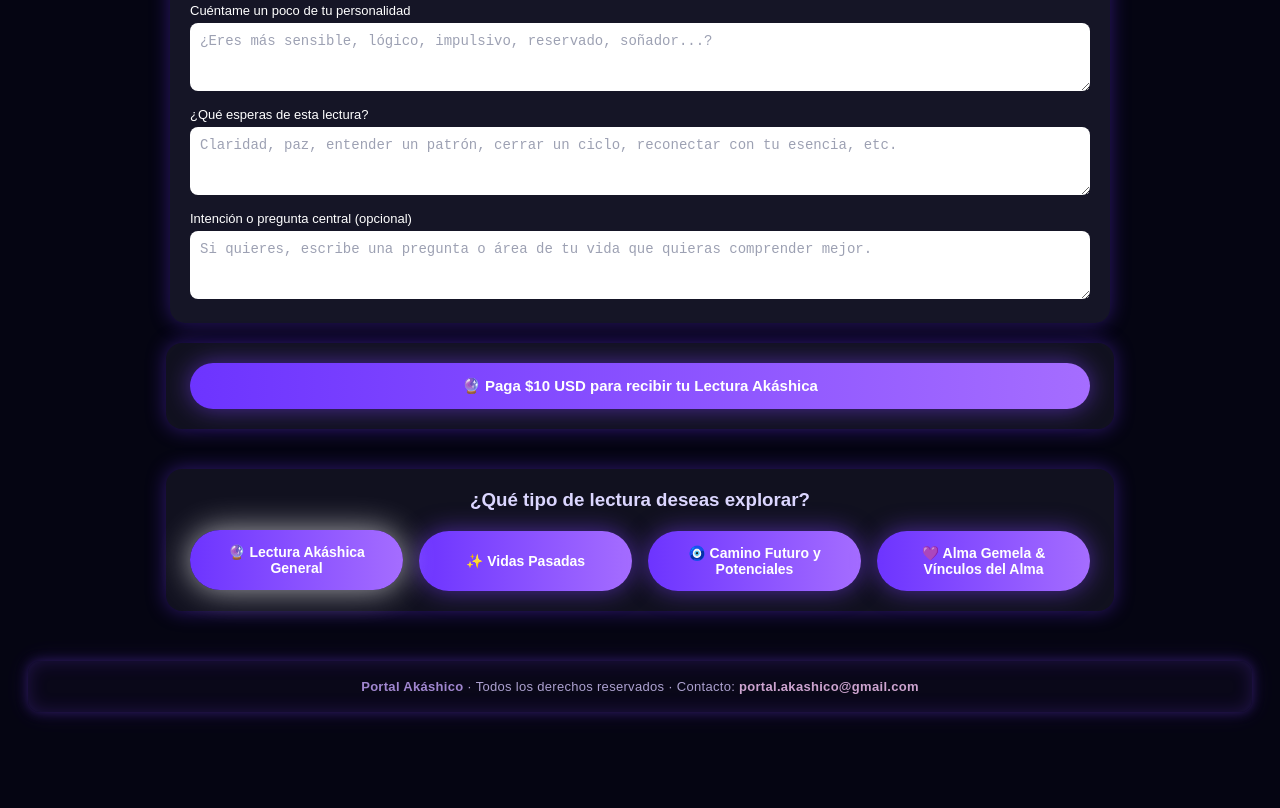
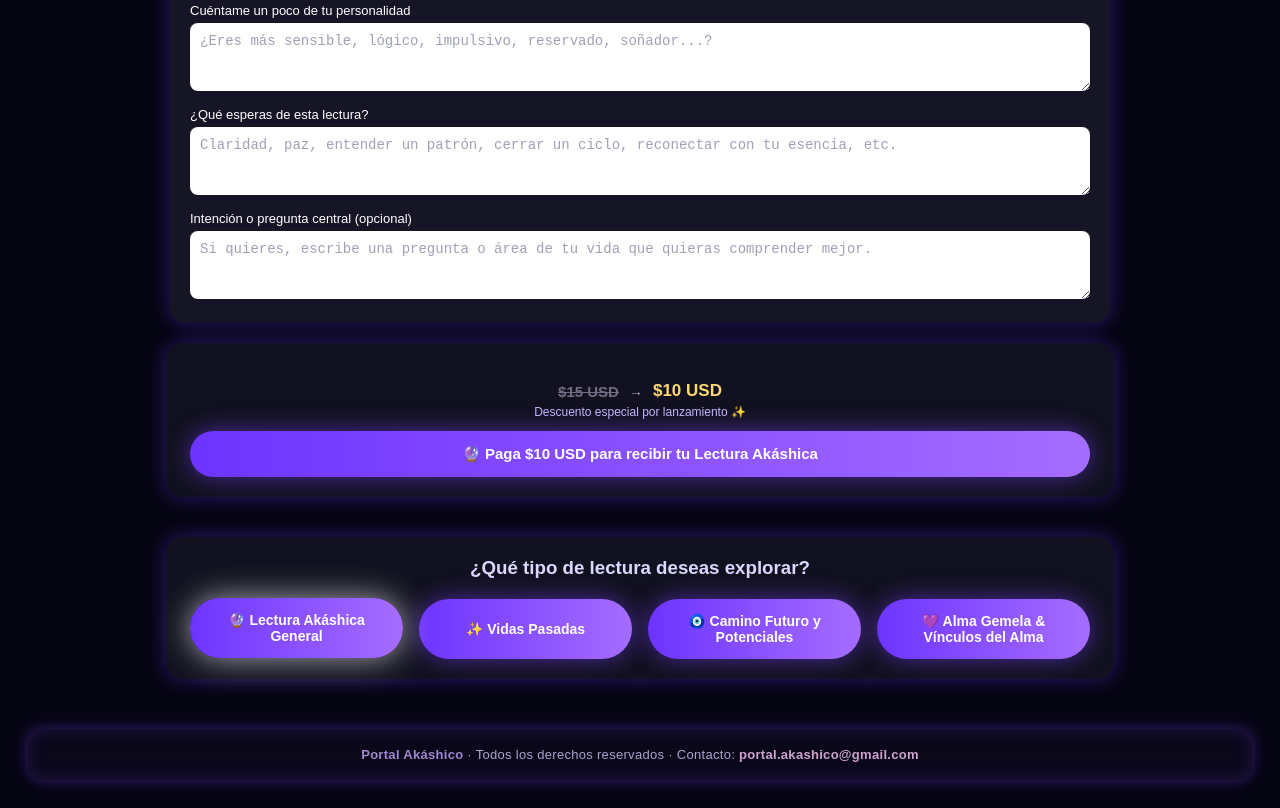
Before and after one commit to portal-akashico/portal-akashico, a website: page public/index.html in a window 1280 px wide. Shown: the part 606-1414 px from the top of the page. Before the commit the page ends 1346 px from the top, so only its background shows below. Drawn offline with nearby package versions, Linux system fonts and the light colour scheme.

Commit message:
Descuento

```diff
--- a/public/index.html
+++ b/public/index.html
@@ -367,6 +367,45 @@
       #cerrar-legal:hover {
         opacity: 0.9;
       }
+
+      /* Caja de precio con descuento */
+.price-box {
+  margin-top: 18px;
+  margin-bottom: 12px;
+  text-align: center;
+  color: #e5d8ff;
+  font-size: 14px;
+}
+
+.price-box .price-line {
+  display: inline-flex;
+  align-items: center;
+  gap: 10px;
+  font-weight: 600;
+}
+
+.price-box .old-price {
+  text-decoration: line-through;
+  opacity: 0.45;
+  font-size: 15px;
+}
+
+.price-box .new-price {
+  color: #ffd86f;
+  font-size: 17px;
+  font-weight: 700;
+}
+
+.price-box .arrow {
+  opacity: 0.7;
+}
+
+.price-box .price-tagline {
+  margin-top: 4px;
+  font-size: 12px;
+  color: #c9baff;
+}
+
     </style>
      <!-- Flatpickr: estilos del calendario -->
   <link
@@ -489,6 +528,17 @@
     </div>
 
     <div class="section-box">
+
+  <!-- Caja del descuento -->
+  <div class="price-box">
+    <div class="price-line">
+      <span class="old-price">$15 USD</span>
+      <span class="arrow">→</span>
+      <span class="new-price">$10 USD</span>
+    </div>
+    <p class="price-tagline">Descuento especial por lanzamiento ✨</p>
+  </div>
+
   <button
     id="boton-pago-principal"
     class="pay-btn pay-btn-main"
@@ -496,6 +546,7 @@
   >
     🔮 Paga $10 USD para recibir tu Lectura Akáshica
   </button>
+
 </div>
 
     <div class="section-box section-box-wide" style="margin-top: 40px;">
```
Lines whose indentation alone changed are shown as unchanged.
